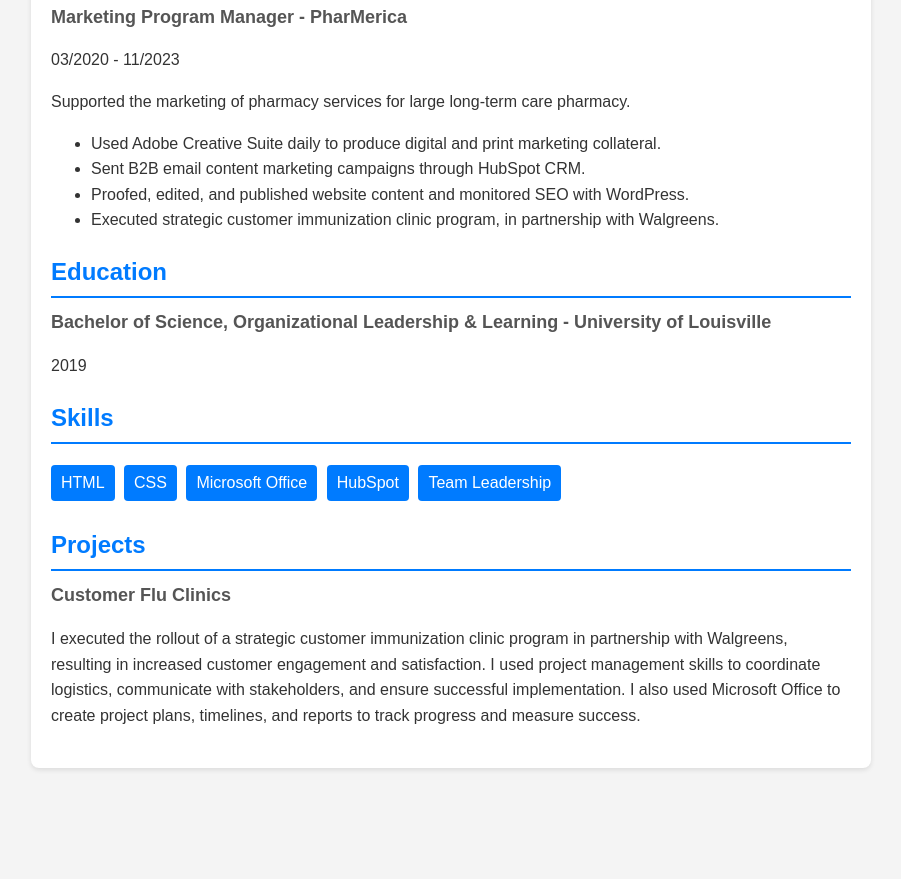
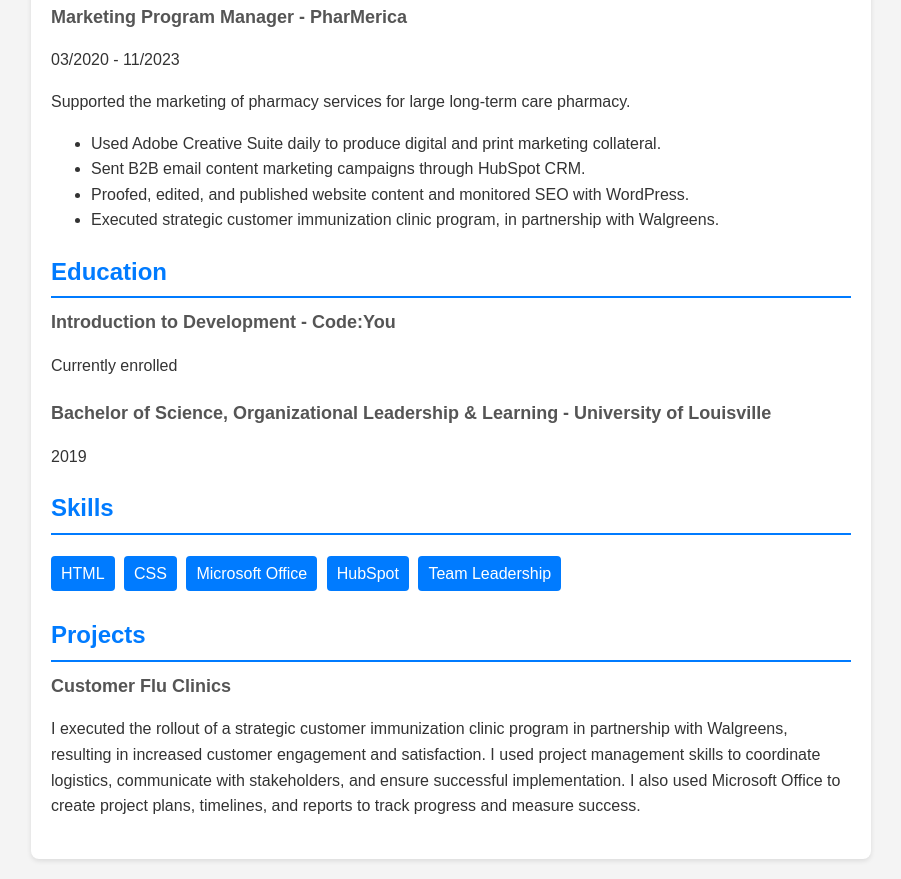
Before and after one commit to JoeBoy767/joeboy767.github.io, a plain HTML site: page index.html in a window 1280 px wide. Shown: the part 870-1749 px from the top of the page, without its empty margins (189-1090 px from the left). Before the commit the page ends 1658 px from the top, so only its background shows below. Drawn offline with Linux system fonts and the light colour scheme.

Commit message:
Updated education

```diff
--- a/index.html
+++ b/index.html
@@ -133,6 +133,12 @@
             <div class="section">
                 <h2>Education</h2>
                 <div class="item">
+                    <h3>Introduction to Development - Code:You</h3>
+                    <p>Currently enrolled</p>
+                </div>
+            </section>
+            <div class="section">
+                <div class="item">
                     <h3>Bachelor of Science, Organizational Leadership & Learning - University of Louisville</h3>
                     <p>2019</p>
                 </div>
```
